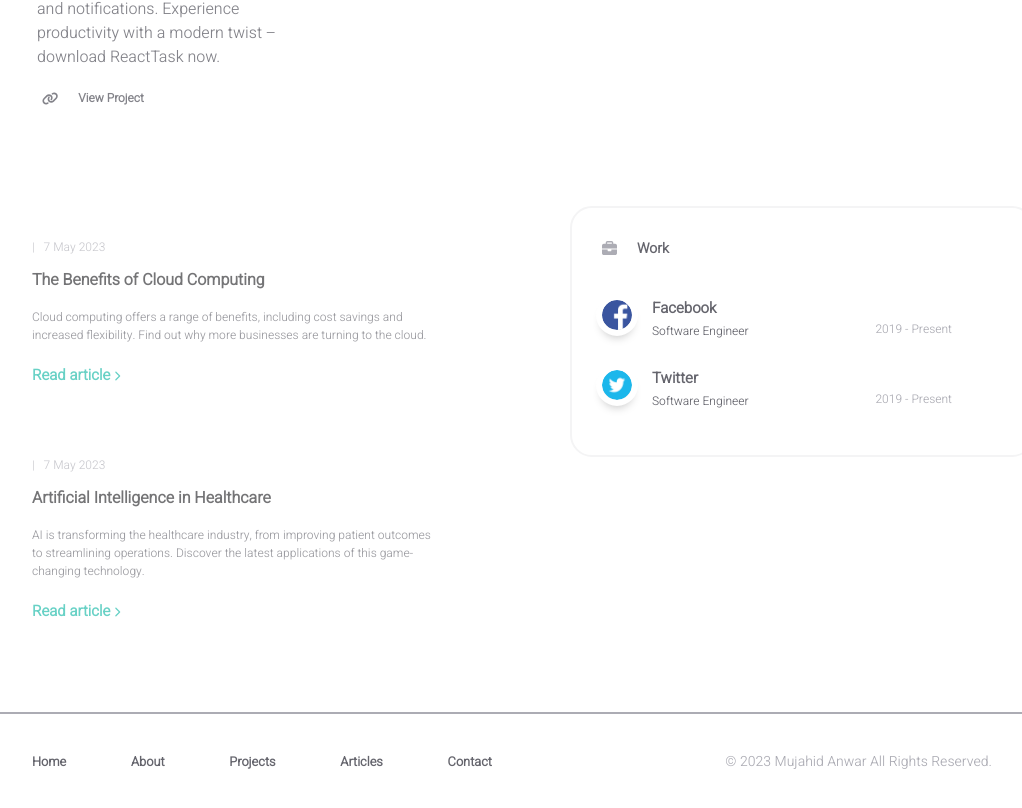
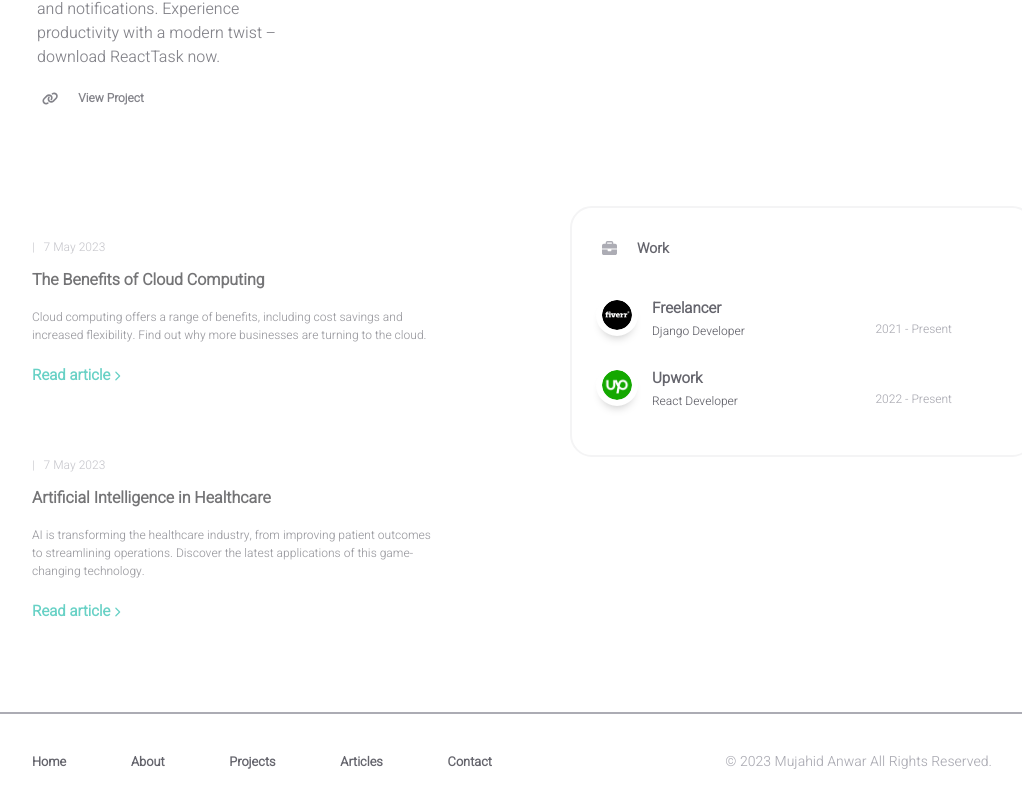
Before and after one commit to mujahid141/PortFolioByMujahid, a React (Create React App) app: page / in a window 1280 px wide. Shown: the part 1367-2175 px from the top of the page, without its empty margins (108-1130 px from the left). Built offline with nearby package versions, Linux system fonts and the light colour scheme.

Commit message:
Work Added

```diff
--- a/src/components/homepage/works.jsx
+++ b/src/components/homepage/works.jsx
@@ -15,28 +15,26 @@ const Works = () => {
 					<div className="works-body">
 						<div className="work">
 							<img
-								src="./facebook.png"
+								src="./fiverr.png"
 								alt="facebook"
 								className="work-image"
 							/>
-							<div className="work-title">Facebook</div>
+							<div className="work-title">Freelancer</div>
 							<div className="work-subtitle">
-								Software Engineer
+								Django Developer
 							</div>
-							<div className="work-duration">2019 - Present</div>
+							<div className="work-duration">2021 - Present</div>
 						</div>
 
 						<div className="work">
 							<img
-								src="./twitter.png"
+								src="./upwork.png"
 								alt="twitter"
 								className="work-image"
 							/>
-							<div className="work-title">Twitter</div>
-							<div className="work-subtitle">
-								Software Engineer
-							</div>
-							<div className="work-duration">2019 - Present</div>
+							<div className="work-title">Upwork</div>
+							<div className="work-subtitle">React Developer</div>
+							<div className="work-duration">2022 - Present</div>
 						</div>
 					</div>
 				}
```
Also changed, not shown: public/fiverr.png (added), public/upwork.png (added).
